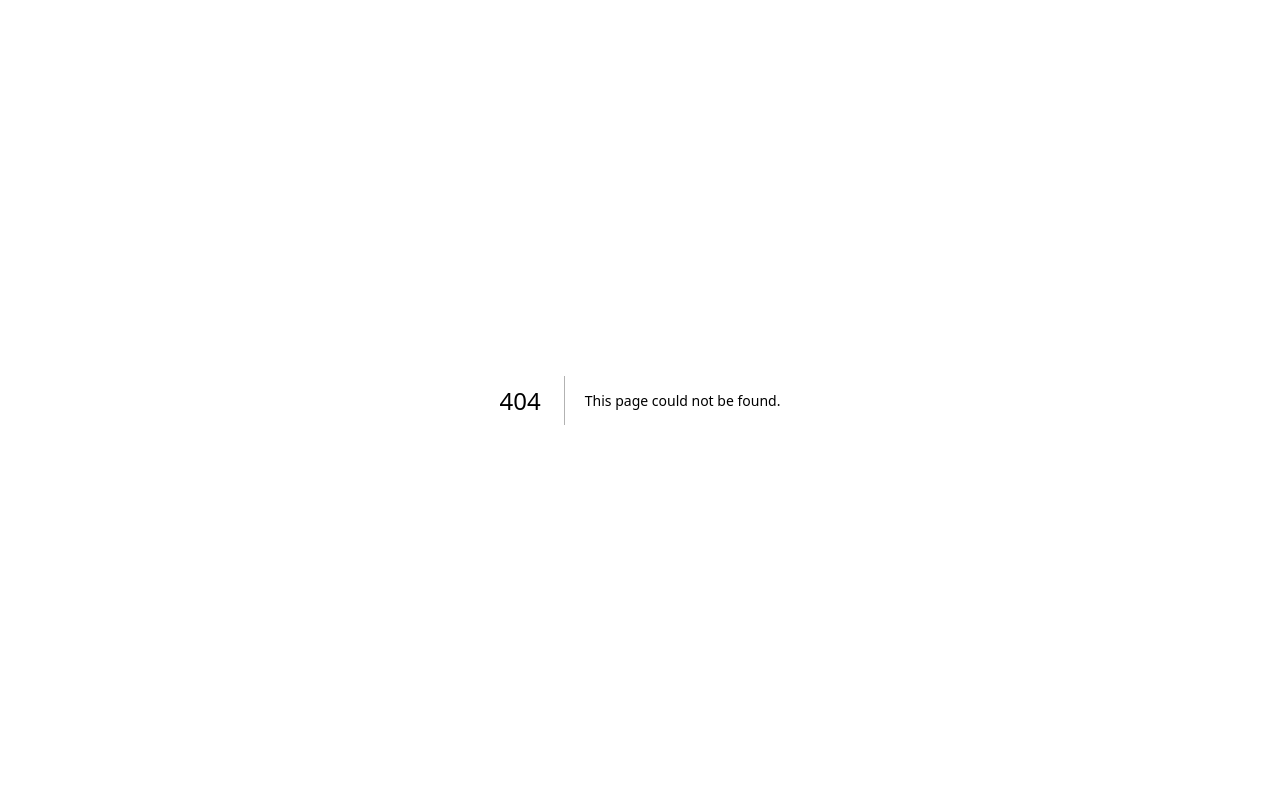
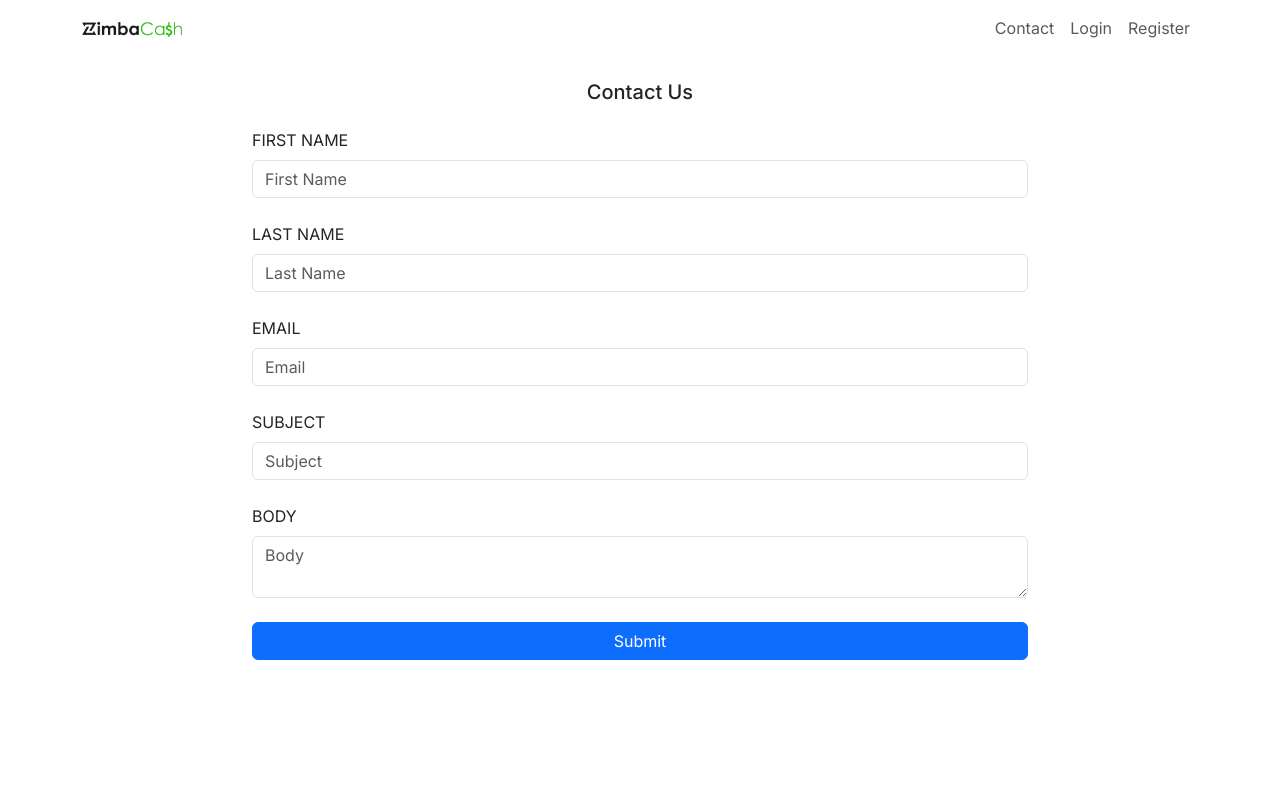
Before and after one commit to mubinkg/micro-finance, a Next.js app: page /zimba-cash/contact in a window 1280 px wide. Before the commit this address had no page. Shown: the top 800 px of the page. Built offline with nearby package versions, Linux system fonts and the light colour scheme.

Commit message:
add contact us page

```diff
--- a/app/layout.js
+++ b/app/layout.js
@@ -1,6 +1,7 @@
 import { Inter } from "next/font/google";
 import 'bootstrap/dist/css/bootstrap.min.css';
 import "./globals.css";
+import Footer from '../components/Footer'
 
 const inter = Inter({ subsets: ["latin"] });
 
@@ -13,6 +14,7 @@ export default function RootLayout({ children }) {
   return (
     <html lang="en">
       <body className={`${inter.className}`}>{children}</body>
+      <Footer/>
     </html>
   );
 }
--- /dev/null
+++ b/app/zimba-cash/contact/page.tsx
@@ -0,0 +1,148 @@
+'use client'
+import { useForm, Controller } from 'react-hook-form'
+import { Input, Label, Button, Row, Col } from 'reactstrap'
+import { postData } from '../../../utils/axiosUtils'
+import AppNav from '../../../components/Navbar'
+import Swal from 'sweetalert2'
+import { useRouter } from 'next/navigation'
+import * as yup from "yup";
+import { yupResolver } from "@hookform/resolvers/yup";
+
+
+
+export default function Page() {
+    const schema = yup.object().shape({
+        firstName: yup.string().required(),
+        lastName: yup.string().required(),
+        email: yup.string().email().required(),
+        subject: yup.string().required(),
+        body: yup.string().required(),
+    });
+
+
+    const router = useRouter()
+
+    const { handleSubmit, control, formState: { errors } } = useForm({
+        defaultValues: {
+
+        },
+        resolver: yupResolver(schema),
+    })
+
+    function submitMail(values) {
+        postData('mail', values).then(res=>{
+            Swal.fire({
+                title:'Contact Us',
+                text: 'Mail sent success',
+                icon :"success"
+            })
+        }).catch(err=>{
+            Swal.fire({
+                title:'Contact Us',
+                text: 'Error on sendin gmail',
+                icon :"error"
+            })
+        })
+    }
+
+    return (
+        <div style={{ marginBottom: "200px" }}>
+            <AppNav />
+            <div style={{
+                minHeight: "90vh"
+            }}>
+                <div className='container' style={{ maxWidth: "800px", display: "flex", flexDirection: "column", justifyContent: "center", alignContent: "center", }}>
+                    <h5 style={{ textAlign: "center" }} className='my-4'>Contact Us</h5>
+                    <Row>
+                        <Col lg={12}>
+                            <Label>
+                                FIRST NAME
+                            </Label>
+                            <Controller
+                                control={control}
+                                name='firstName'
+                                render={({ field }) => (
+                                    <Input style={{
+                                        border: errors.firstName ? "1px solid red" : ""
+                                    }} {...field} placeholder='First Name' />
+                                )}
+                            />
+                        </Col>
+                    </Row>
+
+                    <Row className='mt-4'>
+                        <Col lg={12}>
+                            <Label>
+                                LAST NAME
+                            </Label>
+                            <Controller
+                                control={control}
+                                name='lastName'
+                                render={({ field }) => (
+                                    <Input style={{
+                                        border: errors.lastName ? "1px solid red" : ""
+                                    }} {...field} placeholder='Last Name' />
+                                )}
+                            />
+                        </Col>
+                    </Row>
+
+                    <Row className='mt-4'>
+                        <Col lg={12}>
+                            <Label>
+                                EMAIL
+                            </Label>
+                            <Controller
+                                control={control}
+                                name='email'
+                                render={({ field }) => (
+                                    <Input style={{
+                                        border: errors.email ? "1px solid red" : ""
+                                    }} {...field} placeholder='Email' />
+                                )}
+                            />
+                        </Col>
+                    </Row>
+                    <Row className='mt-4'>
+                        <Col lg={12}>
+                            <Label>
+                                SUBJECT
+                            </Label>
+                            <Controller
+                                control={control}
+                                name='subject'
+                                render={({ field }) => (
+                                    <Input style={{
+                                        border: errors.subject ? "1px solid red" : ""
+                                    }} {...field} placeholder='Subject' />
+                                )}
+                            />
+                        </Col>
+                    </Row>
+                    <Row className='mt-4'>
+                        <Col lg={12}>
+                            <Label>
+                                BODY
+                            </Label>
+                            <Controller
+                                control={control}
+                                name='body'
+                                render={({ field }) => (
+                                    <Input
+                                        type='textarea'
+                                        style={{
+                                            border: errors.body ? "1px solid red" : ""
+                                        }}
+                                        {...field}
+                                        placeholder='Body'
+                                    />
+                                )}
+                            />
+                        </Col>
+                    </Row>
+                    <Button onClick={handleSubmit(submitMail)} className='mt-4' color='primary'>Submit</Button>
+                </div>
+            </div>
+        </div>
+    )
+}
--- /dev/null
+++ b/components/Footer.jsx
@@ -0,0 +1,20 @@
+'use client'
+
+import { useEffect, useState } from "react"
+import { useRouter } from "next/navigation"
+
+export default function Footer() {
+    const [isClient, setIsClient] = useState(false)
+    const router = useRouter()
+
+    useEffect(() => {
+        setIsClient(true)
+    }, [])
+    return isClient ? (
+        <div style={{display:'flex', justifyContent: 'center', marginBottom: "20px"}}>
+            <p style={{cursor: "pointer", marginRight: '10px'}}>Contact Us</p>
+            <p>|</p>
+            <p onClick={()=>router.push('/zimba-cash/terms-conditions')} style={{marginLeft: '10px', cursor: "pointer"}}>Terms and Conditions</p>
+        </div>
+    ) : ""
+}
--- a/components/Navbar.jsx
+++ b/components/Navbar.jsx
@@ -55,6 +55,7 @@ function AppNav() {
                 <>
                   <Nav.Link onClick={()=>routerHandler('/zimba-cash/history')}>History</Nav.Link>
                   <Nav.Link onClick={()=>routerHandler('/zimba-cash/loan')}>Loan</Nav.Link>
+                  <Nav.Link onClick={()=>routerHandler('/zimba-cash/contact')}>Contact</Nav.Link>
                   <Nav.Link onClick={logOutHandler}>Logout</Nav.Link>
                 </>
               ) : (
--- a/utils/storageUtils.js
+++ b/utils/storageUtils.js
@@ -2,6 +2,13 @@ export function setItem(key, value){
     if(window !== undefined){
         localStorage.setItem(key, value)
     }
+}
+
+export function getItem(key){
+    if(window !== undefined){
+        return JSON.parse(localStorage.getItem(key))
+    }
+    return null
 }
 
 export function getToken(key){
```
Also changed, not shown: app/zimba-cash/loan/page.jsx (+26 -2 lines).
